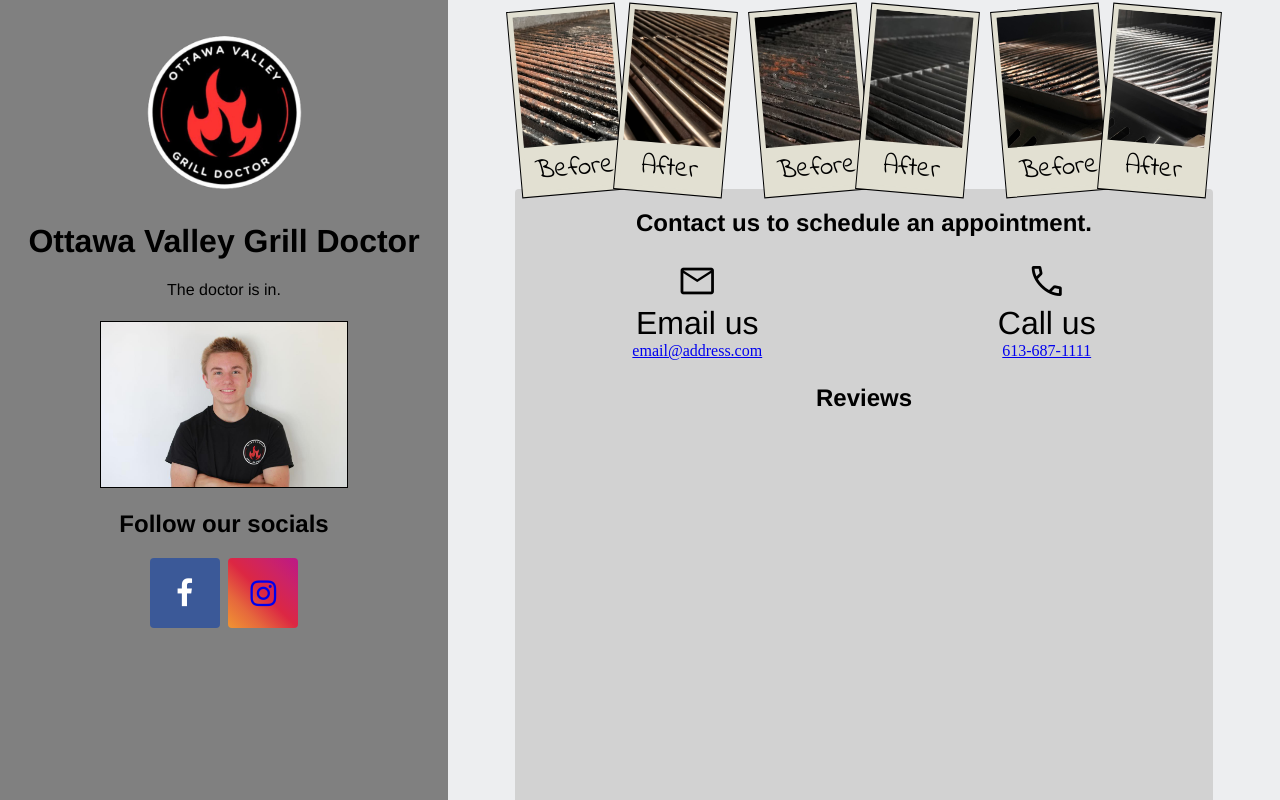
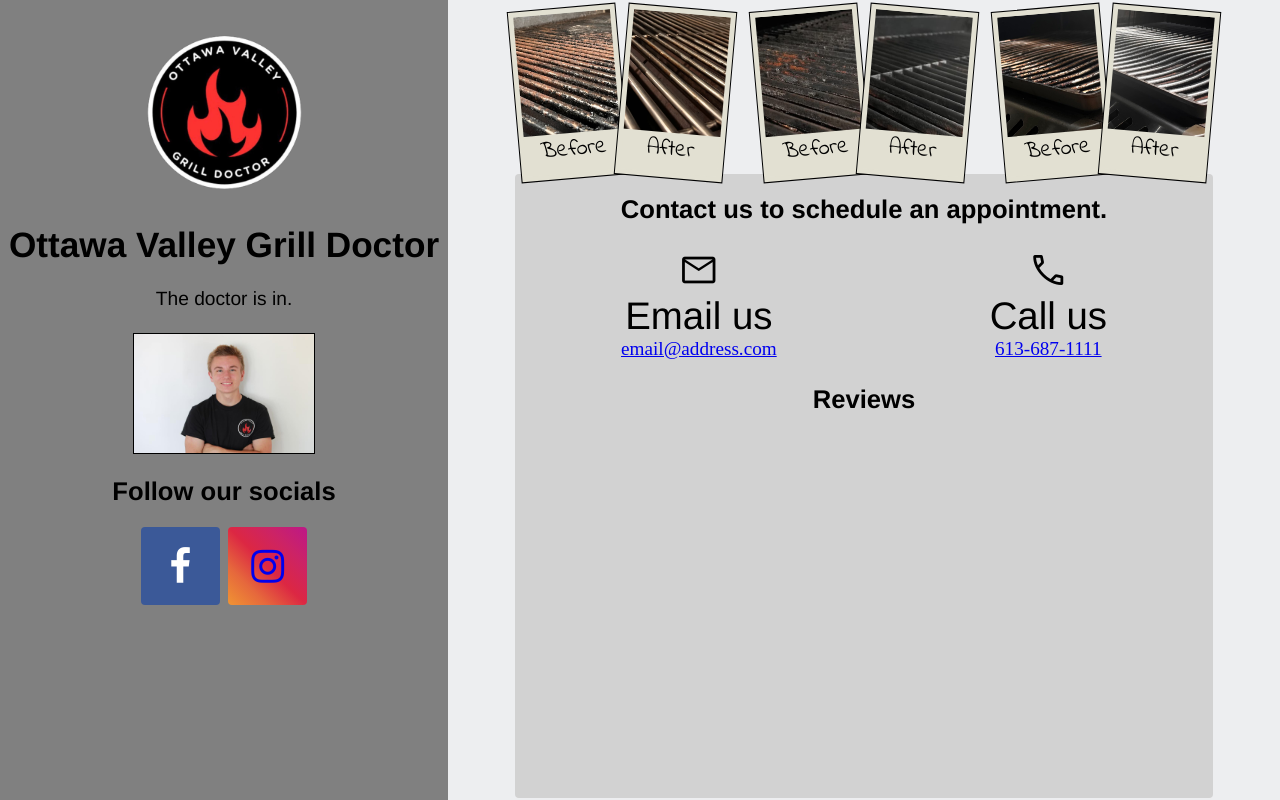
Before and after one commit to matthewberes/kyleWebsite, an Angular app: page / in a window 1280 px wide. Built offline with nearby package versions, Linux system fonts and the light colour scheme.

Commit message:
desktop layout finished (excet reviews)

```diff
--- a/src/app/app.component.css
+++ b/src/app/app.component.css
@@ -7,12 +7,13 @@
     background-color: #808080;
     flex-basis: 35%;
     justify-content: center;
+    overflow-y: auto;
 }
 
 .right-margin {
     background-color: #edeef0;
     flex-basis: 65%;
-    overflow-y: hidden;
+    overflow-y: auto;
 }
 
 .inner-body {
@@ -21,15 +22,15 @@
     margin-right: 8%;
     margin-top: -.5%;
     background-color: #d2d2d2;
-    height: 89%;
-    overflow: hidden;
+    height: 78%;
+    overflow-y: auto;
 }
 
 
 .kylePhoto,
 .logoPhoto {
     display: block;
-    width: 40%;
+    max-width: 40%;
     margin-left: auto;
     margin-right: auto;
     margin-top: 5%;
@@ -37,7 +38,8 @@
 
 .leftPhoto {
     width: 125px;
-    height: 175px;
+    height: 20vh;
+    min-height: 100%;
     background-color: #e2e0d2;
     overflow: hidden;
     text-align: center;
@@ -48,7 +50,8 @@
 
 .rightPhoto {
     width: 125px;
-    height: 175px;
+    height: 20vh;
+    min-height: 100%;
     background-color: #e2e0d2;
     overflow: hidden;
     text-align: center;
@@ -68,17 +71,32 @@
     border: solid 2px
 }
 
-p,
-h1,
-h2 {
+p {
+    font-size: 1.5cqw;
     font-family: 'Franklin Gothic Medium', 'Arial Narrow', Arial, sans-serif;
     text-align: center;
+}
+
+h1 {
+    font-size: 2.75cqw;
+    font-family: 'Franklin Gothic Medium', 'Arial Narrow', Arial, sans-serif;
+    text-align: center;
+}
+
+h2 {
+    font-size: 2cqw;
+    font-family: 'Franklin Gothic Medium', 'Arial Narrow', Arial, sans-serif;
+    text-align: center;
+}
+
+a {
+    font-size: 1.5cqw;
 }
 
 .buttonText {
     margin: 0px;
     text-align: center;
-    font-size: 24pt;
+    font-size: 3cqw;
 }
 
 a {
@@ -87,8 +105,8 @@ a {
 
 .fa {
     padding: 20px;
-    font-size: 30px;
-    width: 30px;
+    font-size: 3cqw;
+    width: 3cqw;
     text-align: center;
     text-decoration: none;
     border-radius: 4px;
--- a/src/app/app.component.html
+++ b/src/app/app.component.html
@@ -5,7 +5,7 @@
 </head>
 <div class="flex">
   <div class="left-margin">
-    <img class="logoPhoto" src="/assets/logo.png">
+    <img class="logoPhoto" src="assets/logo.png">
     <h1>Ottawa Valley Grill Doctor</h1>
     <p>The doctor is in.</p>
     <img src="assets/lad.jpg" class="kylePhoto" style="width: 55%; border: solid 1px;">
@@ -21,12 +21,12 @@
   <div class="right-margin">
 
     <div style="display: flex;
-  justify-content: flex-start; margin-top: 1%; margin-left: 8%; margin-right: 8%; text-align: left;">
+  justify-content: space-between; margin-top: 1%; margin-left: 8%; margin-right: 8%; text-align: left;">
       <div class="leftPhoto">
         <div style="display: flex; flex-wrap: wrap; justify-content: center; height: 100%;">
-          <img src="assets/before1.1.jpg" style="height: 75%;
+          <img src="assets/before1.1.jpg" style="height: 75%; min-height: 30%;
           display:table-cell;vertical-align:middle;">
-          <p style="font-family: 'Indie Flower', sans-serif; font-size: 20pt; margin-top: 5px;">Before</p>
+          <p style="font-family: 'Indie Flower', sans-serif; font-size: 1.75cqw; margin-top: 0cqw;">Before</p>
         </div>
       </div>
 
@@ -34,7 +34,7 @@
         <div style="display: flex; flex-wrap: wrap; justify-content: center; height: 100%;">
           <img src="assets/after1.1.jpg" style="height: 75%;
           display:table-cell;vertical-align:middle;">
-          <p style="font-family: 'Indie Flower', sans-serif; font-size: 20pt; margin-top: 5px;">After</p>
+          <p style="font-family: 'Indie Flower', sans-serif; font-size: 1.75cqw; margin-top: 0cqw;">After</p>
         </div>
       </div>
 
@@ -42,7 +42,7 @@
         <div style="display: flex; flex-wrap: wrap; justify-content: center; height: 100%;">
           <img src="assets/before2.jpeg" style="height: 75%;
               display:table-cell;vertical-align:middle;">
-          <p style="font-family: 'Indie Flower', sans-serif; font-size: 20pt; margin-top: 5px;">Before</p>
+          <p style="font-family: 'Indie Flower', sans-serif; font-size: 1.75cqw; margin-top: 0cqw;">Before</p>
         </div>
       </div>
 
@@ -50,7 +50,7 @@
         <div style="display: flex; flex-wrap: wrap; justify-content: center; height: 100%;">
           <img src="assets/after2.jpeg" style="height: 75%;
               display:table-cell;vertical-align:middle;">
-          <p style="font-family: 'Indie Flower', sans-serif; font-size: 20pt; margin-top: 5px;">After</p>
+          <p style="font-family: 'Indie Flower', sans-serif; font-size: 1.75cqw; margin-top: 0cqw;">After</p>
         </div>
       </div>
 
@@ -58,7 +58,7 @@
         <div style="display: flex; flex-wrap: wrap; justify-content: center; height: 100%;">
           <img src="assets/before3.1.jpg" style="height: 75%;
                           display:table-cell;vertical-align:middle;">
-          <p style="font-family: 'Indie Flower', sans-serif; font-size: 20pt; margin-top: 5px;">Before</p>
+          <p style="font-family: 'Indie Flower', sans-serif; font-size: 1.75cqw; margin-top: 0cqw;">Before</p>
         </div>
       </div>
 
@@ -66,7 +66,7 @@
         <div style="display: flex; flex-wrap: wrap; justify-content: center; height: 100%;">
           <img src="assets/after3.1.jpg" style="height: 75%;
                           display:table-cell;vertical-align:middle;">
-          <p style="font-family: 'Indie Flower', sans-serif; font-size: 20pt; margin-top: 5px;">After</p>
+          <p style="font-family: 'Indie Flower', sans-serif; font-size: 1.75cqw; margin-top: 0cqw;">After</p>
         </div>
       </div>
     </div>
--- a/src/index.html
+++ b/src/index.html
@@ -1,5 +1,6 @@
 <!doctype html>
 <html lang="en">
+
 <head>
   <meta charset="utf-8">
   <title>Angular</title>
@@ -7,7 +8,9 @@
   <meta name="viewport" content="width=device-width, initial-scale=1">
   <link rel="icon" type="image/x-icon" href="favicon.ico">
 </head>
+
 <body>
   <app-root></app-root>
 </body>
+
 </html>
```
Also changed, not shown: src/assets/logo.jpg (deleted).
